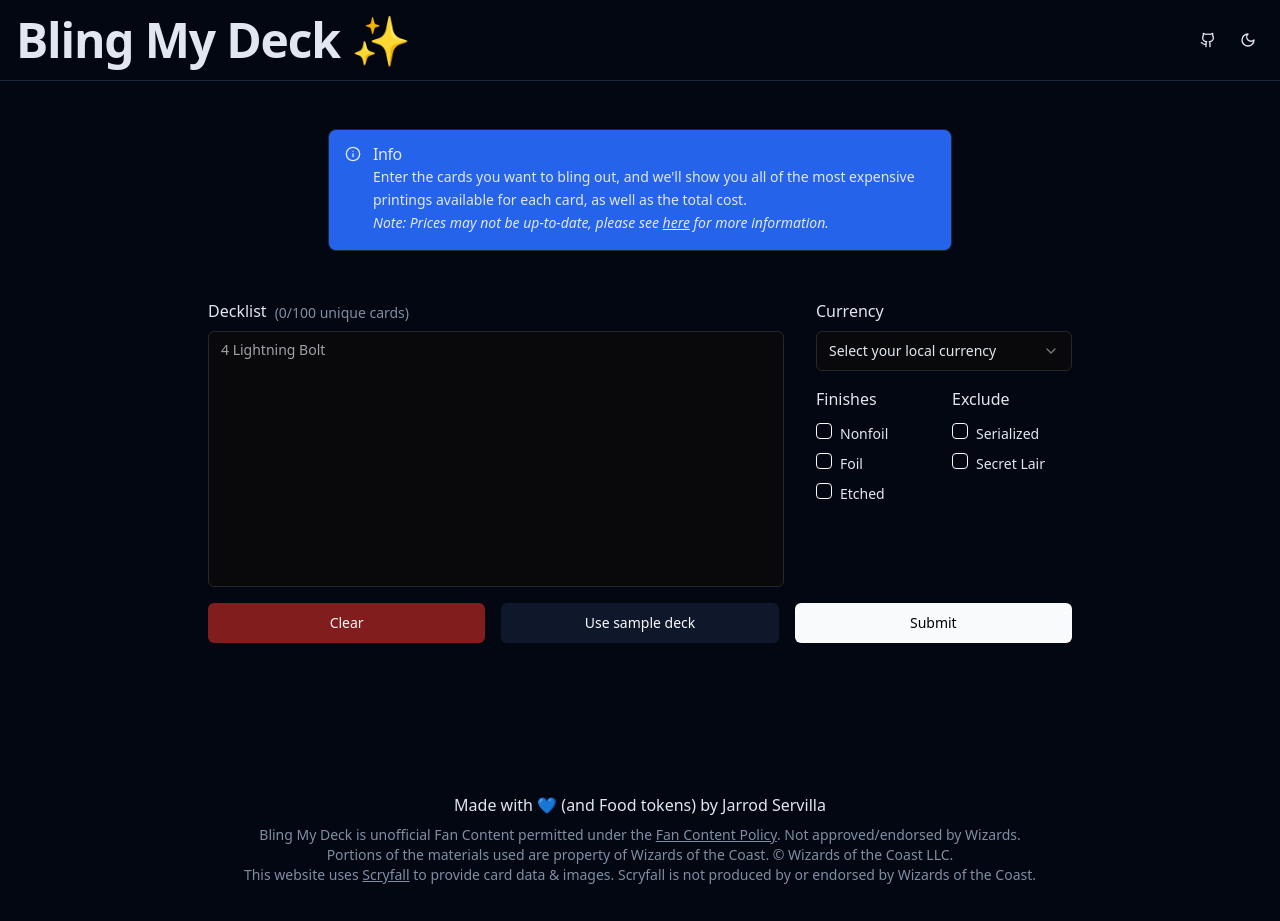
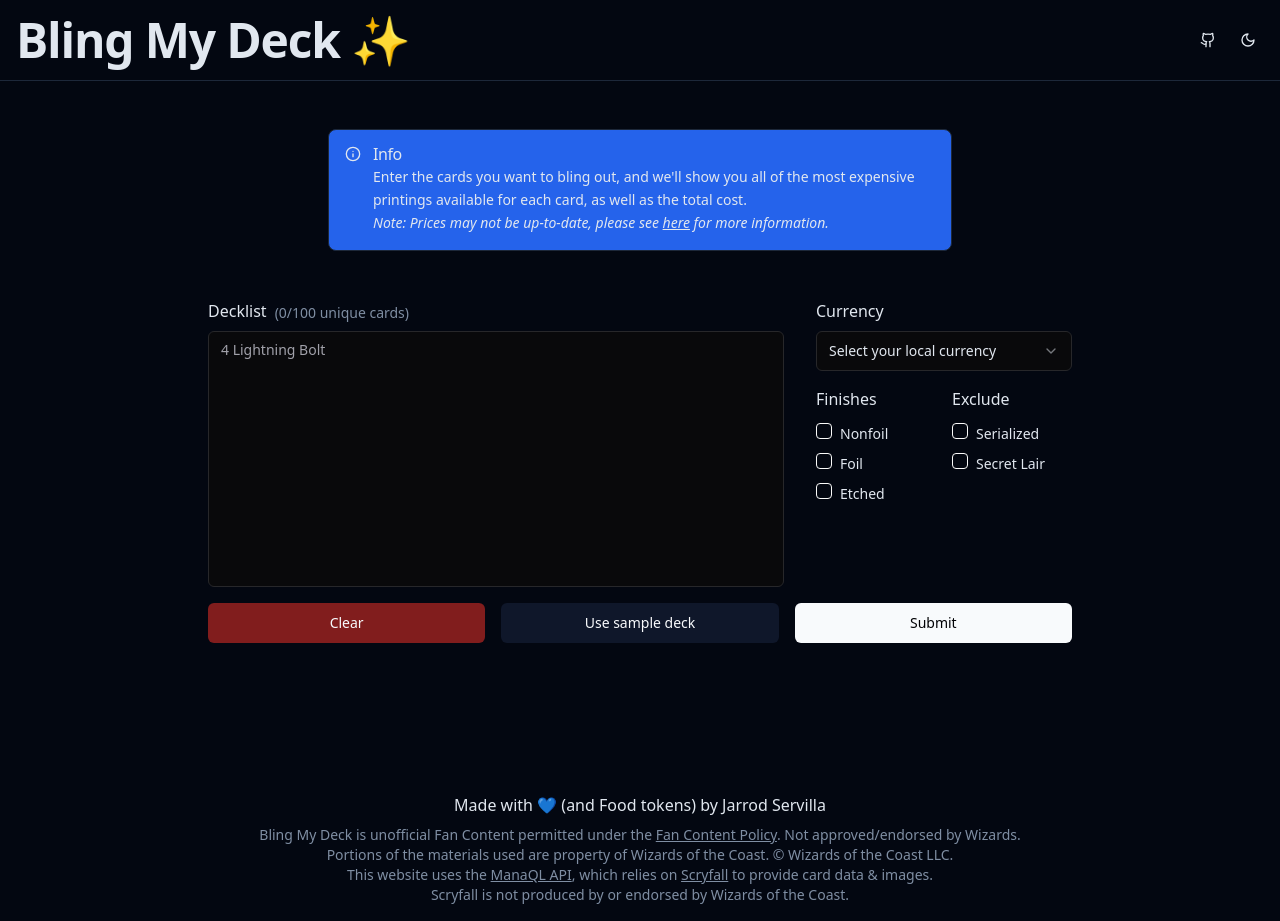
Before and after one commit to jcserv/bling-my-deck, a React (Vite) app: page / in a window 1280 px wide. Built offline with nearby package versions, Linux system fonts and the light colour scheme.

Commit message:
tweak: add mention of manaql api in footer

```diff
--- a/src/components/Footer.tsx
+++ b/src/components/Footer.tsx
@@ -36,7 +36,16 @@
         </span>
         <span>
           <p className="text-sm text-muted-foreground mb-4">
-            This website uses{" "}
+            This website uses the{" "}
+            <a
+              href="https://github.com/jcserv/manaql/"
+              target="_blank"
+              rel="noopener noreferrer"
+              className="underline"
+            >
+              ManaQL API
+            </a>
+            , which relies on{" "}
             <a
               href="https://scryfall.com/"
               target="_blank"
@@ -45,7 +54,9 @@
             >
               Scryfall
             </a>{" "}
-            to provide card data & images. Scryfall is not produced by or
+            to provide card data & images.
+            <br />
+            Scryfall is not produced by or
             endorsed by Wizards of the Coast.
           </p>
         </span>
```
